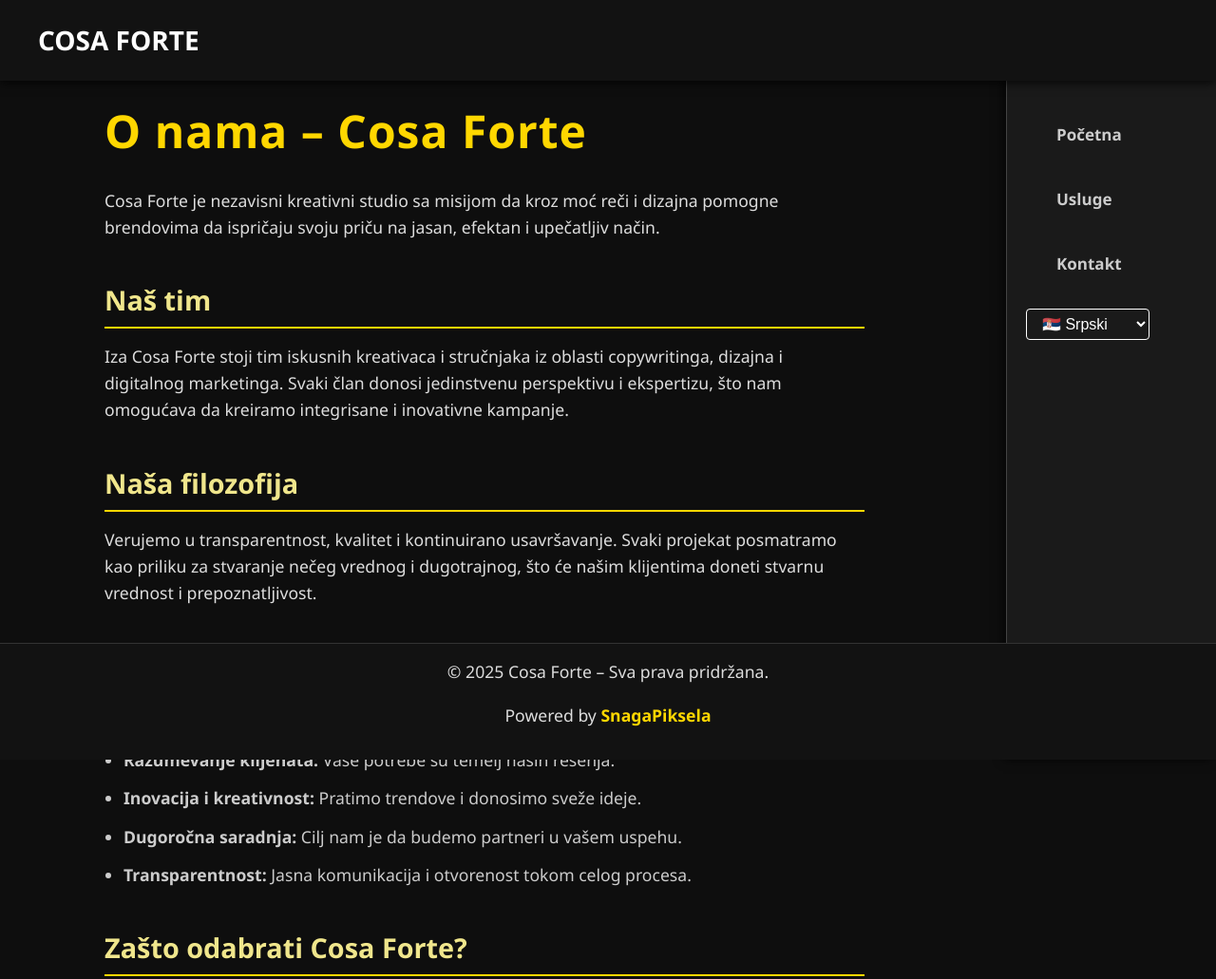
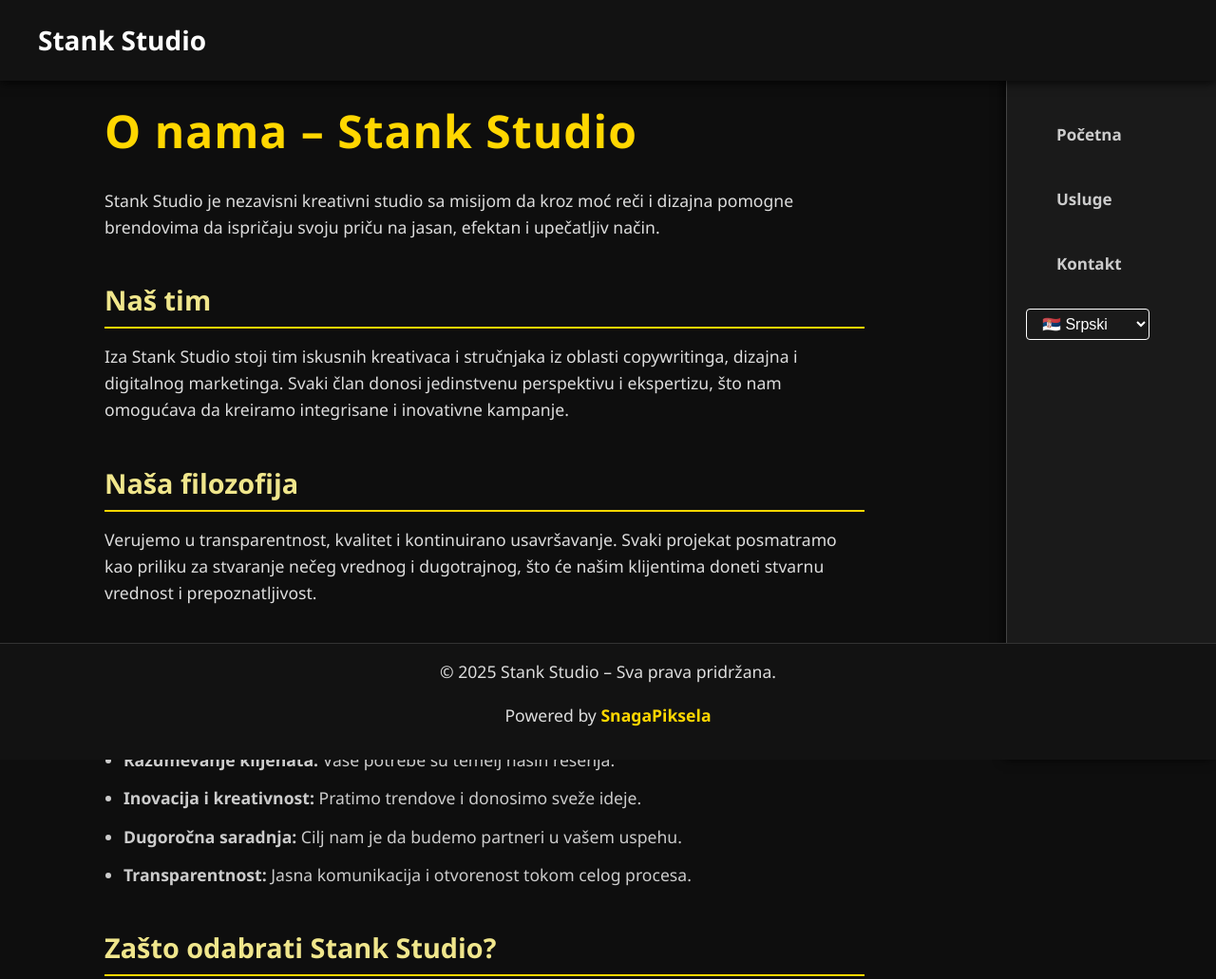
Before and after one commit to hihiads/cosaforte, a website: page public/onama/index.html in a window 1280 px wide. Shown: the top 1031 px of the page at 95% size. Drawn offline with Linux system fonts and the light colour scheme.

Commit message:
Add files via upload

```diff
--- a/public/onama/index.html
+++ b/public/onama/index.html
@@ -3,7 +3,7 @@
 <head>
   <meta charset="UTF-8" />
   <meta name="viewport" content="width=device-width, initial-scale=1.0" />
-  <title>O nama – Cosa Forte</title>
+  <title>O nama – Stank Studio</title>
     <link rel="icon" type="image/x-icon" href="/public/cosaforte.ico">
   <link rel="stylesheet" href="style.css" />
   <style>
@@ -37,7 +37,7 @@
 <body>
   <div class="container">
     <header>
-      <a href="/public/" style="color: white; text-decoration: none;">COSA FORTE</a>
+      <a href="/public/" style="color: white; text-decoration: none;">Stank Studio</a>
     </header>
 
     <nav>
@@ -58,16 +58,16 @@
     <main>
       <!-- Srpski -->
       <section id="onama" data-lang="sr" class="active">
-        <h1>O nama – Cosa Forte</h1>
+        <h1>O nama – Stank Studio</h1>
         <p>
-          Cosa Forte je nezavisni kreativni studio sa misijom da kroz
+          Stank Studio je nezavisni kreativni studio sa misijom da kroz
           moć reči i dizajna pomogne brendovima da ispričaju svoju priču na
           jasan, efektan i upečatljiv način.
         </p>
 
         <h2>Naš tim</h2>
         <p>
-          Iza Cosa Forte stoji tim iskusnih kreativaca i stručnjaka iz oblasti copywritinga,
+          Iza Stank Studio stoji tim iskusnih kreativaca i stručnjaka iz oblasti copywritinga,
           dizajna i digitalnog marketinga. Svaki član donosi jedinstvenu perspektivu i
           ekspertizu, što nam omogućava da kreiramo integrisane i inovativne kampanje.
         </p>
@@ -88,7 +88,7 @@
           <li><strong>Transparentnost:</strong> Jasna komunikacija i otvorenost tokom celog procesa.</li>
         </ul>
 
-        <h2>Zašto odabrati Cosa Forte?</h2>
+        <h2>Zašto odabrati Stank Studio?</h2>
         <p>
           Sa nama dobijate ne samo uslugu, već i partnera koji brine o svakom aspektu vašeg brenda.
           Naša fleksibilnost i prilagodljivost omogućavaju da radimo kako sa malim startupima,
@@ -98,15 +98,15 @@
 
       <!-- English -->
       <section id="about" data-lang="en">
-        <h1>About us – Cosa Forte</h1>
+        <h1>About us – Stank Studio</h1>
         <p>
-          Cosa Forte is an independent creative studio with a mission to help brands tell their story clearly,
+          Stank Studio is an independent creative studio with a mission to help brands tell their story clearly,
           effectively, and memorably through the power of words and design.
         </p>
 
         <h2>Our team</h2>
         <p>
-          Behind Cosa Forte is a team of experienced creatives and experts in copywriting,
+          Behind Stank Studio is a team of experienced creatives and experts in copywriting,
           design, and digital marketing. Each member brings a unique perspective and expertise,
           allowing us to create integrated and innovative campaigns.
         </p>
@@ -127,7 +127,7 @@
           <li><strong>Transparency:</strong> Clear communication and openness throughout the process.</li>
         </ul>
 
-        <h2>Why choose Cosa Forte?</h2>
+        <h2>Why choose Stank Studio?</h2>
         <p>
           With us, you get not just a service but a partner who cares about every aspect of your brand.
           Our flexibility and adaptability allow us to work with both small startups and large companies.
@@ -136,15 +136,15 @@
 
       <!-- Deutsch -->
       <section id="uberuns" data-lang="de">
-        <h1>Über uns –  Cosa Forte</h1>
+        <h1>Über uns –  Stank Studio</h1>
         <p>
-          Cosa Forte ist ein unabhängiges Kreativstudio mit der Mission, Marken dabei zu helfen,
+         Stank Studioist ein unabhängiges Kreativstudio mit der Mission, Marken dabei zu helfen,
           ihre Geschichte klar, effektiv und einprägsam durch die Kraft von Worten und Design zu erzählen.
         </p>
 
         <h2>Unser Team</h2>
         <p>
-          Hinter Cosa Forte steht ein Team erfahrener Kreativer und Experten in den Bereichen Copywriting,
+          Hinter Stank Studio steht ein Team erfahrener Kreativer und Experten in den Bereichen Copywriting,
           Design und digitales Marketing. Jedes Mitglied bringt eine einzigartige Perspektive und Expertise mit,
           was es uns ermöglicht, integrierte und innovative Kampagnen zu entwickeln.
         </p>
@@ -165,7 +165,7 @@
           <li><strong>Transparenz:</strong> Klare Kommunikation und Offenheit während des gesamten Prozesses.</li>
         </ul>
 
-        <h2>Warum Cosa Forte wählen?</h2>
+        <h2>Warum Stank Studio wählen?</h2>
         <p>
           Mit uns bekommen Sie nicht nur eine Dienstleistung, sondern einen Partner,
           der sich um jeden Aspekt Ihrer Marke kümmert. Unsere Flexibilität und Anpassungsfähigkeit
@@ -175,7 +175,7 @@
     </main>
 
 <footer>
-      <p>© 2025 Cosa Forte – Sva prava pridržana.</p>
+      <p>© 2025 Stank Studio – Sva prava pridržana.</p>
       <p>Powered by <a href="https://snagapiksela.net">SnagaPiksela</a></p>
     </footer>
   <script>
```
Also changed, not shown: public/index.html (+10 -10 lines), public/kontakt/index.html (+3 -3 lines), public/usluge/index.html (+3 -3 lines).
